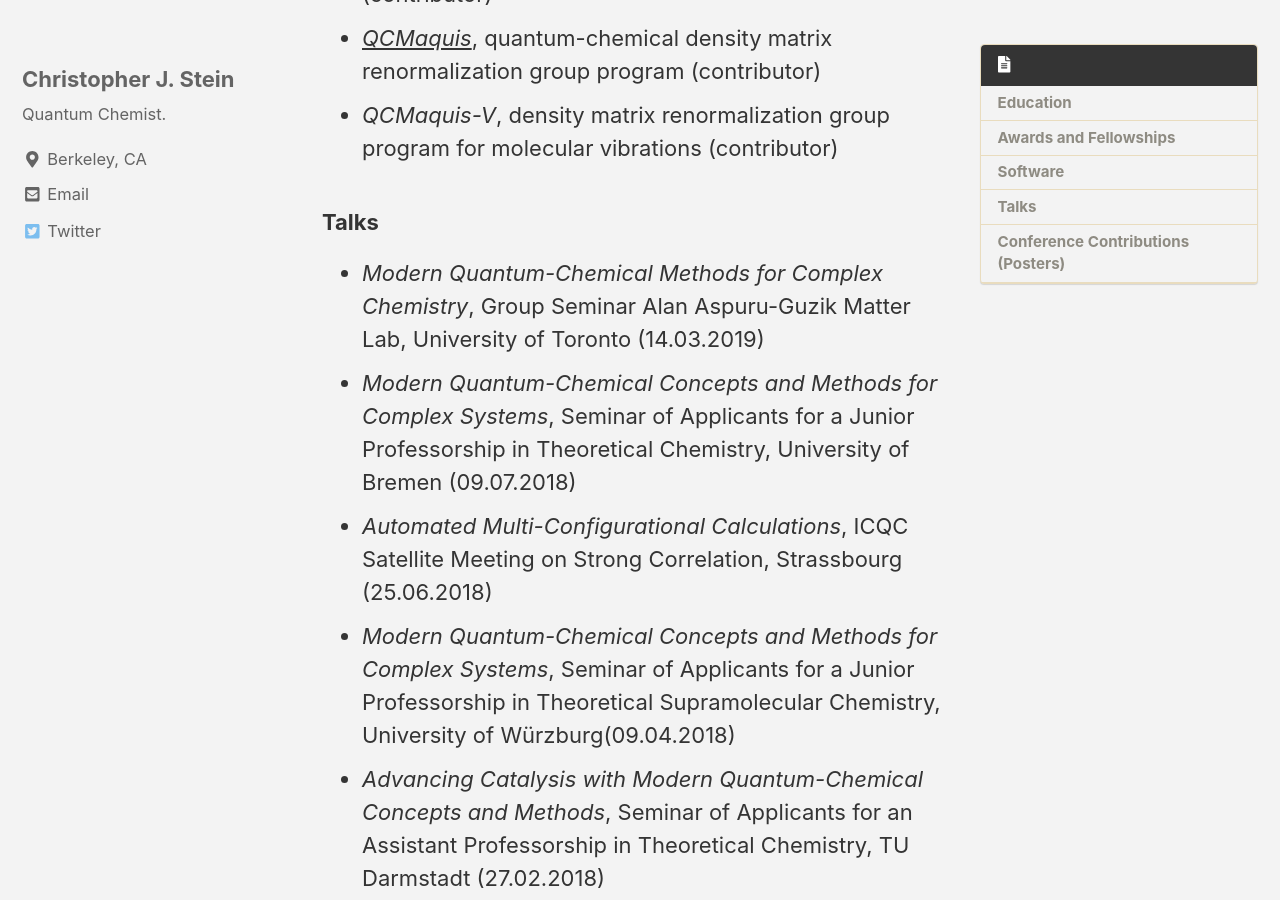
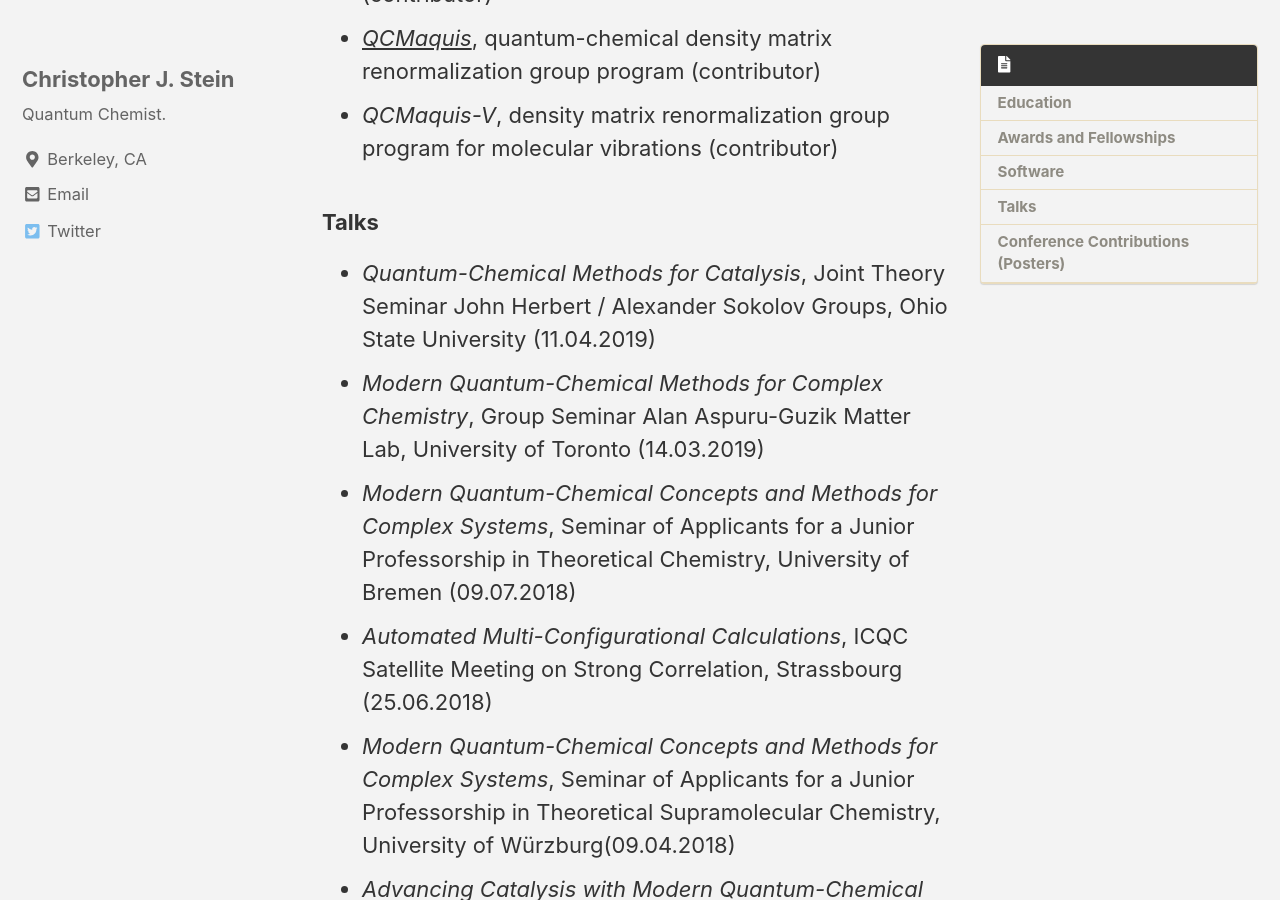
Before and after one commit to steinc/steinc.github.io, a Jekyll site: the page built from _pages/cv.md, in a window 1280 px wide and 900 px high, scrolled down 2156 px. Built offline with Jekyll 4.4.1, drawn with Linux system fonts in a browser that asks for light colours; cached includes are drawn as plain includes; nearby versions of some CDN libraries.

Commit message:
added talk in Ohio to CV

```diff
--- a/_pages/cv.md
+++ b/_pages/cv.md
@@ -41,6 +41,7 @@ toc_sticky: true
 
 
 ### Talks
++ *Quantum-Chemical Methods for Catalysis*, Joint Theory Seminar John Herbert / Alexander Sokolov Groups, Ohio State University (11.04.2019)
 + *Modern Quantum-Chemical Methods for Complex Chemistry*, Group Seminar Alan Aspuru-Guzik Matter Lab, University of Toronto (14.03.2019)
 + *Modern Quantum-Chemical Concepts and Methods for Complex Systems*, Seminar of Applicants for a Junior Professorship in Theoretical Chemistry, University of Bremen (09.07.2018)
 + *Automated Multi-Configurational Calculations*, ICQC Satellite Meeting on Strong Correlation, Strassbourg (25.06.2018)
```
